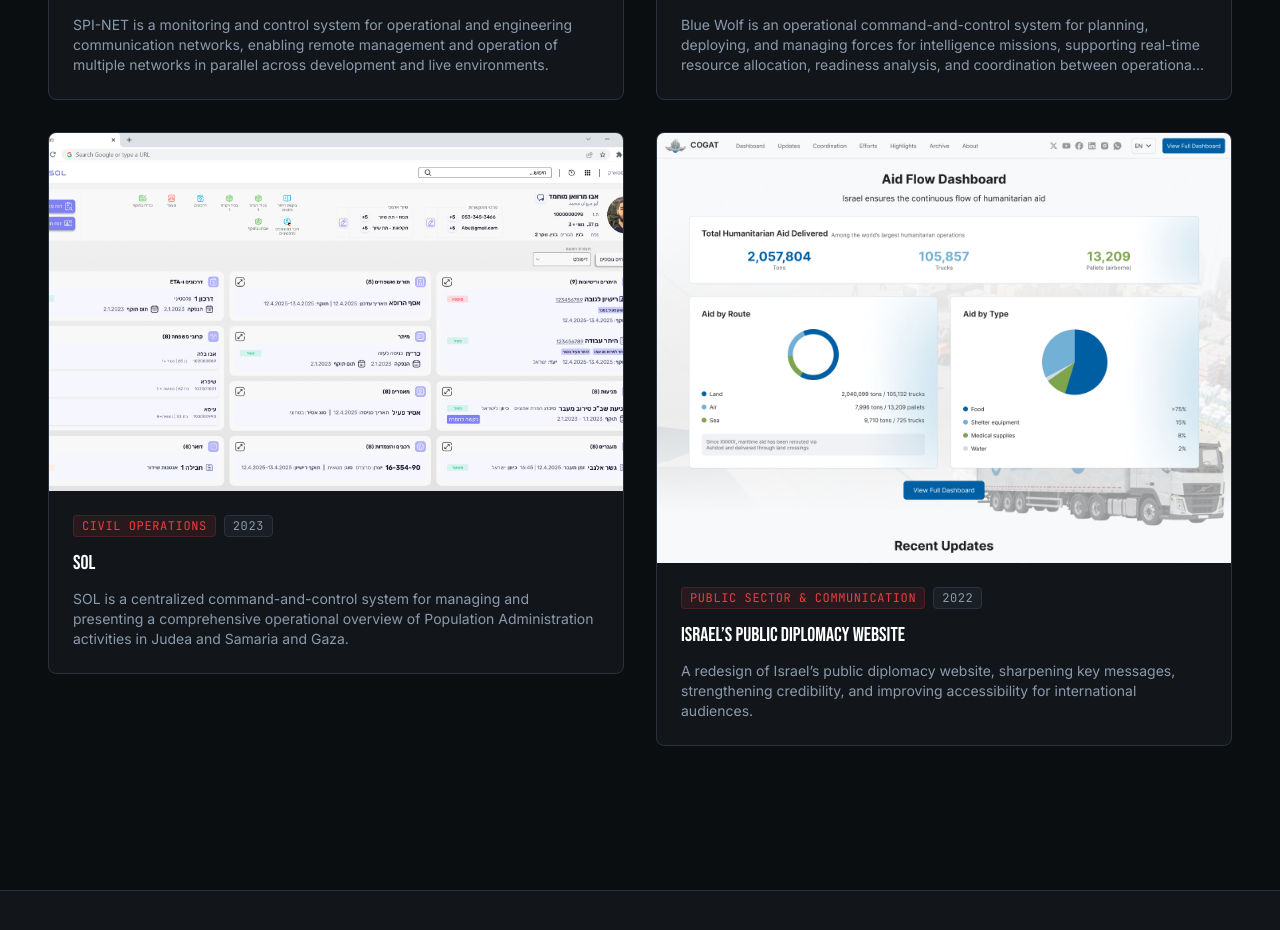
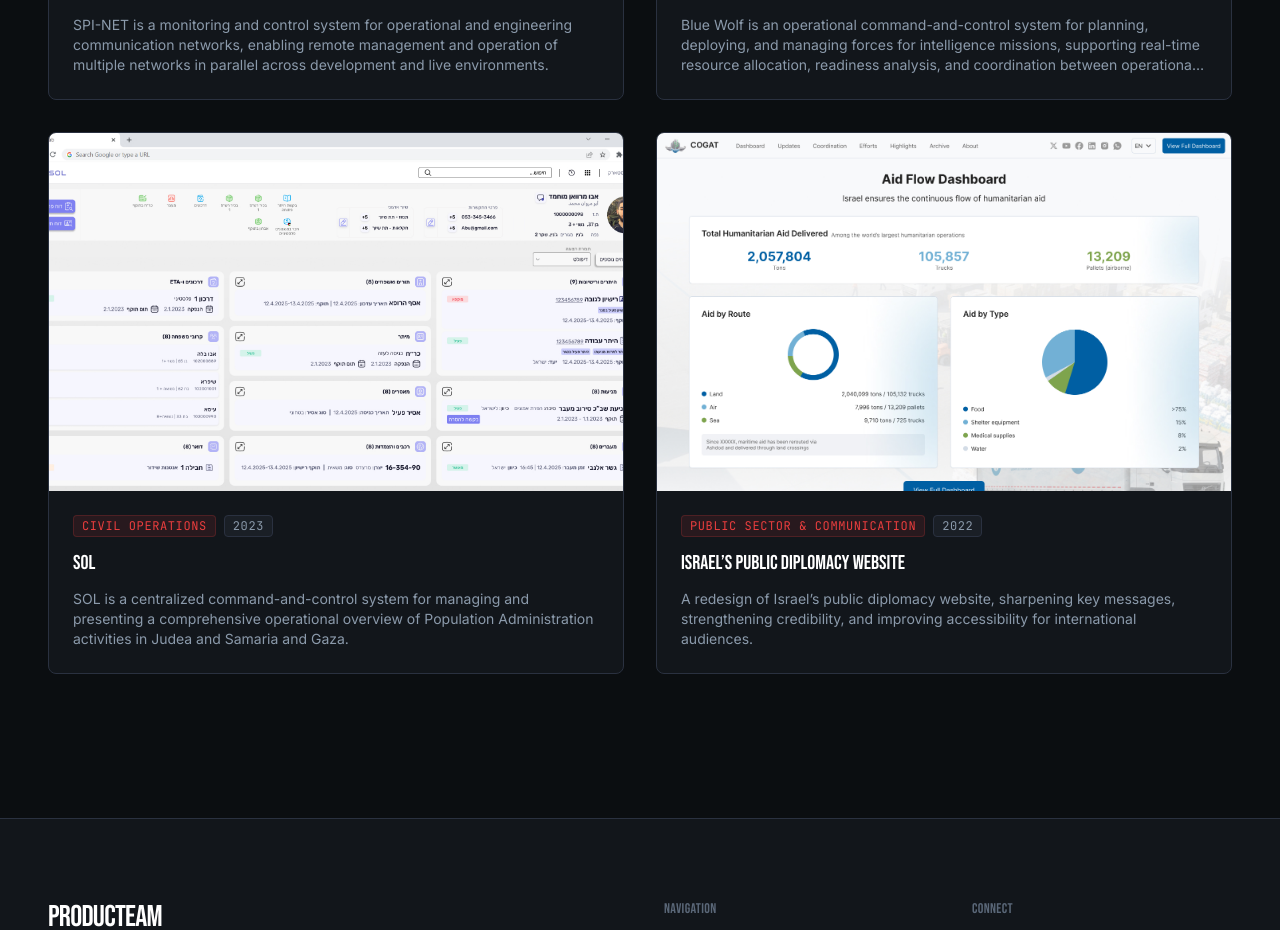
Before and after one commit to levyoren2904-bot/producteam-portfolio, a Next.js app: page /work in a window 1280 px wide. Shown: the part 1580-2510 px from the top of the page. Built offline with nearby package versions, Linux system fonts and the light colour scheme.

Commit message:
Normalize work card height for public diplomacy project

```diff
--- a/components/case-study/CaseCard.tsx
+++ b/components/case-study/CaseCard.tsx
@@ -36,10 +36,7 @@
         {/* Image */}
         <div
           className={cn(
-            'relative overflow-hidden bg-surface-elevated',
-            case_.slug === 'israels-public-diplomacy-website'
-              ? 'aspect-case-study-tall'
-              : 'aspect-case-study',
+            'relative aspect-case-study overflow-hidden bg-surface-elevated',
             featured && 'lg:w-3/5'
           )}
         >
```
Also changed, not shown: public/og-image-v2.png (deleted).
